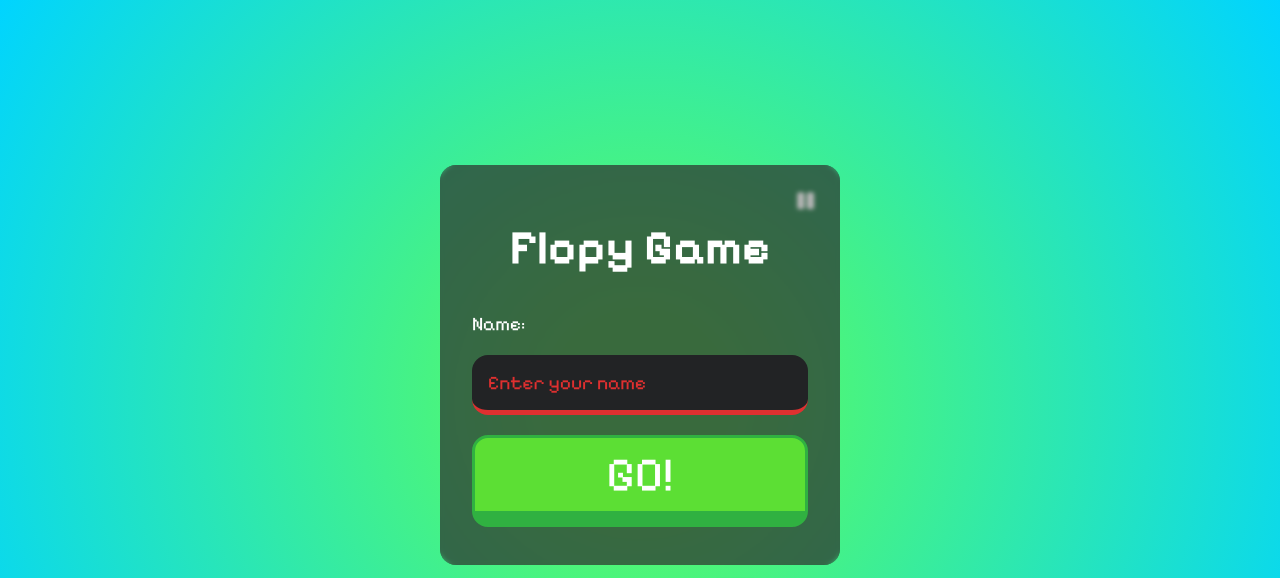
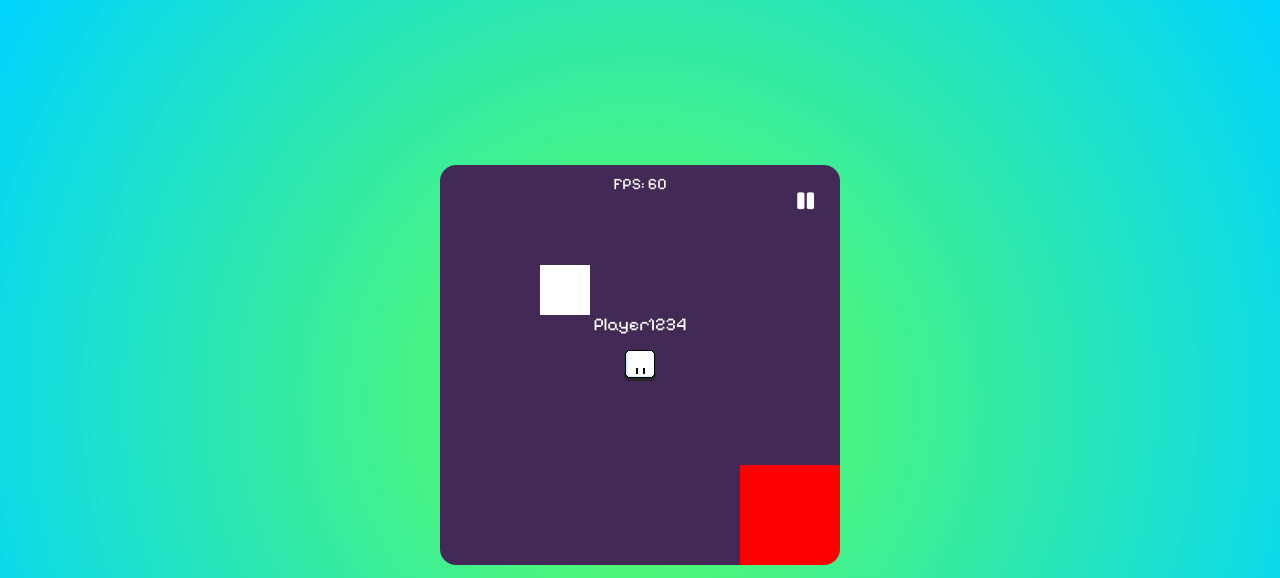
Before and after one commit to UCC-LabCompu2/proyecto2024-fabiani, a website with bundled scripts: page index.html in a window 1280 px wide. Both pictures are taken after a click on the button "GO!". Shown: the top 578 px of the page. Built offline with nearby package versions, Linux system fonts and the light colour scheme.

Commit message:
Viewport and camera

```diff
--- a/flopyjs/src/canvas.js
+++ b/flopyjs/src/canvas.js
@@ -1,4 +1,40 @@
 import { Node2D } from './core.js';
+import { Vector2D } from './vector.js';
+
+
+export class Color {
+  constructor(r = 255, g = 255, b = 255, a = 255) {
+    this.r = r;
+    this.g = g;
+    this.b = b;
+    this.a = a;
+  }
+
+  static get white() {
+    return new Color(255, 255, 255, 255);
+  }
+
+  static get black() {
+    return new Color(0, 0, 0, 255);
+  }
+
+  static get red() {
+    return new Color(255, 0, 0, 255);
+  }
+
+  static get green() {
+    return new Color(0, 255, 0, 255);
+  }
+
+  static get blue() {
+    return new Color(0, 0, 255, 255);
+  }
+
+  toString() {
+    return `rgba(${this.r},${this.g},${this.b},${this.a / 255})`;
+  }
+}
+
 
 /**
  * Clase que representa un rectángulo coloreado en el lienzo.
@@ -7,24 +43,20 @@ import { Node2D } from './core.js';
 class ColorRect extends Node2D {
     /**
      * Crea un nuevo rectángulo coloreado.
-     * @param {string} color - El color del rectángulo en formato CSS.
-     * @param {number} x - La coordenada x de la posición del rectángulo.
-     * @param {number} y - La coordenada y de la posición del rectángulo.
-     * @param {number} width - El ancho del rectángulo.
-     * @param {number} height - La altura del rectángulo.
-     */
-    constructor(color, x, y, width, height) {
+     * @param {Color} color - El color
+     * @param {Vector2D} size - Tamaño del rectangulo
+    */
+    constructor(color, size) {
         super();
-        this.size = new Vec(width, height);
+        this.size = size;
         this.color = color;
     }
-
     /**
      * Dibuja el rectángulo coloreado en el lienzo.
      * @param {CanvasRenderingContext2D} ctx - El contexto de renderizado 2D del lienzo.
      */
-    _draw(ctx) {
-        ctx.fillStyle = this.color;
+    render(ctx) {
+        ctx.fillStyle = this.color.toString();
         ctx.fillRect(this.position.x, this.position.y, this.size.x, this.size.y);
     }
 }
@@ -78,14 +110,10 @@ class Sprite extends Texture {
      * @param {CanvasRenderingContext2D} ctx - El contexto de renderizado 2D del lienzo.
      */
     _draw(ctx) {
-        ctx.save();
-        ctx.translate(this.position.x + this.width / 2, this.position.y + this.height / 2); // Trasladar al centro del sprite
-        ctx.rotate(this.rotation); // Rotar el contexto
-        ctx.scale(this.scale.x, this.scale.y); // Escalar el contexto
-        ctx.drawImage(this.image, -this.width * this.anchor.x, -this.height * this.anchor.y, this.width, this.height); // Dibujar la imagen
-        ctx.restore(); // Restaurar el contexto a su estado original
+      ctx.drawImage(this.image, -this.width * this.anchor.x, -this.height * this.anchor.y, this.width, this.height); // Dibujar la imagen
     }
 }
 
+
 // Exporta las clases
 export { ColorRect, Texture, Sprite };
--- a/flopyjs/src/core.js
+++ b/flopyjs/src/core.js
@@ -1,4 +1,6 @@
 import { Vector2D } from "./vector.js";
+
+let ok = ()=> console.log("ok");
 
 /**
  * Clase base para objetos
@@ -9,9 +11,9 @@ export class Object {
      */
     constructor() {
         this.name = "";
-        this.childs = [];
+        this.children = [];
         this.childCount = 0;
-        this.parent = null;
+        this.parent = null; // Hasta que se añada al arbol con addChild
     }
 
     /**
@@ -20,16 +22,19 @@ export class Object {
      * @returns {Object} El hijo correspondiente al índice especificado.
      */
     getChild(index) {
-        return this.childs[index];
+        return this.children[index];
     }
 
+    moveChild(from, to) {
+        this.children.splice(to, 0, this.children[from]);
+    }
     /**
      * Obtiene un hijo por su nombre.
      * @param {string} name - El nombre del hijo.
      * @returns {Object} El hijo correspondiente al nombre especificado.
      */
     getChildByName(name) {
-        return this.childs[name];
+        return this.children[name];
     }
 
     /**
@@ -45,7 +50,7 @@ export class Object {
      * @returns {Object[]} Un array con todos los hijos.
      */
     getChildren() {
-        return this.childs;
+        return this.children;
     }
 
     /**
@@ -68,8 +73,8 @@ export class Object {
      * Agrega un hijo.
      * @param {Object} child - El hijo a agregar.
      */
-    appendChild(child) {
-        this.childs[this.childCount] = child;
+    addChild(child) {
+        this.children[this.childCount] = child;
         child.setParent(this);
         this.childCount++;
     }
@@ -79,7 +84,7 @@ export class Object {
      * @param {number} index - El índice del hijo a eliminar.
      */
     removeChild(index) {
-        delete this.childs[index];
+        delete this.children[index];
         child.setParent(null);
         this.childCount--;
     }
@@ -90,7 +95,7 @@ export class Object {
      */
     removeChildByName(name) {
         let child = this.getChildByName(name);
-        delete this.childs[name];
+        delete this.children[name];
         child.setParent(null);
         this.childCount--;
     }
@@ -124,7 +129,7 @@ export class Object {
      * @param {Object[]} nodes - Un array para almacenar los nodos encontrados.
      */
     _findNodes(className, nodes) {
-        this.childs.forEach(node => {
+        this.children.forEach(node => {
             if (node instanceof className) {
                 nodes.push(node);
             }
@@ -133,120 +138,162 @@ export class Object {
     }
 }
 
-/**
- * Clase base para nodos renderizables
- */
 export class Node2D extends Object {
-    /**
-     * Crea un nuevo nodo 2D.
-     */
     constructor() {
         super();
         this.position = Vector2D.ZERO;
-        this.globalPosition = Vector2D.ZERO;
         this.rotation = 0; // Rotación en radianes
         this.scale = Vector2D.ONE;
-        this.anchor = Vector2D.ONE;
-        this.processMode = 1; // despausa
+        this.anchor = new Vector2D(0.5, 0.5); // Centro del nodo
+
+        this.paused = true; // Despausado inicialmente
         this.visible = true;
+
         this._init();
     }
 
-    /**
-     * Establece la posición del nodo.
-     * @param {number} x - La coordenada x de la posición.
-     * @param {number} y - La coordenada y de la posición.
-     */
-    setPosition(x, y) {
-        this.position = new Vector2D(x, y);
-        this.childs.forEach(child => {
-            child.globalPosition = child.position.add(this.globalPosition);
-        });
-    }
-
-    /**
-     * Inicializa el nodo.
-     */
     _init() {
-        this.processMode = 1;
-        this.childs.forEach(child => {
+        this.paused = false;
+        this.children.forEach(child => {
             child._init();
         });
     }
 
-    /**
-     * Procesa el nodo.
-     * @param {number} delta - El delta de tiempo desde el último fotograma.
-     */
-    _process(delta) {
-        if (this.processMode == 0) return;
-        this.childs.forEach(child => {
-            child._process(delta);
-        });
+    update(delta) {
+        if (this.paused) return;
+        this.children.forEach(child => child.update(delta));
     }
 
-    /**
-     * Dibuja el nodo.
-     * @param {CanvasRenderingContext2D} ctx - El contexto de renderizado 2D del lienzo.
-     */
     _draw(ctx) {
+        return
+    }
+
+    render(ctx) {
         if (!this.visible) return;
         ctx.save();
         ctx.translate(this.position.x, this.position.y);
+        ctx.rotate(this.rotation);
+        ctx.scale(this.scale.x, this.scale.y);
 
-        this.childs.forEach(child => {
-            child._draw(ctx);
+        this._draw(ctx) // Se dibuja a si mismo el Nodo2D
+        // Este metodo lo pueden heredar los renderizables
+
+        // Renderizar hijos
+        this.children.forEach(child => {
+            child.render(ctx);
         });
+
+        ctx.restore();
+    }
+
+    getGlobalPosition() {
+        let position = this.position.clone();
+        let node = this;
+        while (node.parent) {
+            node = node.parent;
+            position = position.add(node.position);
+        }
+        return position;
+    }
+}
+
+
+export class Viewport extends Node2D {
+    constructor() {
+        super();
+        this.size = new Vector2D(400, 400);
+        this.camera = null;
+    }
+
+    setCamera(camera) {
+        this.camera = camera;
+    }
+
+    _draw(ctx) {
+        ctx.fillStyle = "#432956";
+        ctx.fillRect(this.position.x, this.position.y, this.size.x, this.size.y);
+    }
+
+    render(ctx) {
+        if (this.camera) {
+            ctx.save();
+            // Camara
+            const offset = this.camera.getGlobalPosition();
+            ctx.translate(-offset.x + this.size.x / 2, -offset.y + this.size.y / 2);
+            super.render(ctx);
+            ctx.restore();
+        } else {
+            super.render(ctx);
+        }
+    }
+}
+
+
+export class Camera extends Node2D {
+    constructor() {
+        super();
+        this.zoom = 1;
+    }
+
+    setZoom(zoom) {
+        this.zoom = zoom;
+    }
+
+    render(ctx) {
+        ctx.save();
+        ctx.scale(this.zoom, this.zoom);
+        super.render(ctx);
         ctx.restore();
     }
 }
 
-/**
- * Clase que representa el viewport (canva)
- */
-export class Viewport extends Node2D {
-    /**
-     * Crea un nuevo viewport.
-     * @param {HTMLCanvasElement} canvas - El elemento canvas del viewport.
-     */
-    constructor(canvas) {
-        super();
-        this.canvas = canvas;
-        this.ctx = canvas.getContext("2d");
-        this.width = canvas.width;
-        this.height = canvas.height;
-        this.backgroundColor = "white";
+export class Renderer {
+    constructor() {
+        if (!Renderer.instance) {
+            Renderer.instance = this;
+        }
+        return Renderer.instance;
     }
 
-    /**
-     * Establece el color de fondo del viewport.
-     * @param {string} color - El color de fondo.
-     */
-    setBackgroundColor(color) {
-        this.backgroundColor = color;
+    static getInstance() {
+        if (!Renderer.instance) {
+            throw new Error("Renderer not initialized. Call new Renderer() first.");
+        }
+        return Renderer.instance;
     }
 
-    /**
-     * Renderiza el viewport.
-     */
-    _render() {
-        this.ctx.clearRect(0, 0, this.width, this.height);
-        this.ctx.fillStyle = this.backgroundColor;
-        this.ctx.fillRect(0, 0, this.width, this.height);
-        this.childs.forEach(child => {
-            child._draw(this.ctx);
-        });
+    setViewport(viewport) {
+        this.viewport = viewport;
+    }
+
+    setup(canvas) {
+        this.canvas = canvas;
+        this.ctx = this.canvas.getContext('2d');
+    }
+
+    clear() {
+        this.ctx.clearRect(0, 0, this.canvas.width, this.canvas.height);
+    }
+
+    render(sceneTree) {
+        this.clear();
+        if (this.viewport && this.viewport.camera) {
+            this.ctx.save();
+            const camera = this.viewport.camera;
+            const position = camera.getGlobalPosition();
+
+            this.ctx.translate(-position.x + this.canvas.width / 2, -position.y + this.canvas.height / 2);
+        }
+
+        sceneTree.render(this.ctx);
+
+        if (this.viewport && this.viewport.camera) {
+            this.ctx.restore();
+        }
     }
 }
 
-/**
- * Crea el árbol de escena.
- * @param {HTMLCanvasElement} canvas - El elemento canvas del viewport.
- * @returns {SceneTree} El árbol de escena.
- */
-export function createGame(canvas) {
-    return new SceneTree(canvas);
-}
+
 
 /**
  * Clase que representa el árbol de escena que manejara el bucle principal
@@ -257,12 +304,12 @@ export class SceneTree {
      * @param {HTMLCanvasElement} canvas - El elemento canvas del viewport.
      */
     constructor(canvas) {
-        let root = new Viewport(canvas);
-        console.log(this);
-        this.root = root;
+        this.canvas = canvas;
+        this.ctx = this.canvas.getContext('2d');
+        this.root = new Viewport();
         this.lastTime = 0;
-        this.gameLoop = this.gameLoop.bind(this);
         this.fps = 60;
+        this._mainLoop = this._mainLoop.bind(this);
     }
 
     /**
@@ -273,27 +320,45 @@ export class SceneTree {
         this.root.findNodes(className);
     }
 
+    addChild(node) {
+        this.root.addChild(node);
+    }
+
+    removeChild(node) {
+        this.root.removeChild(node);
+    }
+
     /**
      * Ejecuta el bucle de juego.
      */
     run() {
-        requestAnimationFrame(this.gameLoop);
+        requestAnimationFrame(this._mainLoop);
+    }
+
+    update(delta) {
+        this.root.update(delta);
+    }
+
+    render(ctx) {
+        this.ctx.fillStyle = "#242343";
+        this.ctx.fillRect(0, 0, this.canvas.width, this.canvas.height);
+        this.root.render(ctx);
     }
 
     /**
      * Método del bucle de juego.
      * @param {number} timestamp - La marca de tiempo del fotograma actual.
      */
-    gameLoop(timestamp) {
+    _mainLoop(timestamp) {
         let delta = timestamp - this.lastTime;
         this.lastTime = timestamp;
 
         if (delta > 1000 / this.fps) delta = 1000 / this.fps;
 
-        this.root._process(delta);
-        this.root._render();
+        this.update(delta);
+        this.render(this.ctx);
 
-        requestAnimationFrame(this.gameLoop);
+        requestAnimationFrame(this._mainLoop);
     }
 
     /**
@@ -302,11 +367,26 @@ export class SceneTree {
      */
     set pause(value) {
         if (value) {
-            cancelAnimationFrame(this.gameLoop);
-            this.root.processMode = 0;
+            cancelAnimationFrame(this._mainLoop);
+            this.root.paused = true;
         } else {
             this.run();
-            this.root.processMode = 1;
+            this.root.paused = false;
         }
     }
 }
+
+
+
+
+const renderer = new Renderer();
+
+/**
+ * Crea el árbol de escena.
+ * @param {HTMLCanvasElement} canvas - El elemento canvas del viewport.
+ * @returns {SceneTree} El árbol de escena.
+ */
+export function createGame(canvas) {
+    const scene = new SceneTree(canvas);
+    return scene;
+}
--- a/flopyjs/src/ui.js
+++ b/flopyjs/src/ui.js
@@ -34,7 +34,8 @@ class Label extends Node2D {
         this.rectWidth = width;
         this.rectHeight = height;
     }
-    _draw(ctx) {
+
+    render(ctx) {
         ctx.save();
         ctx.fillStyle = this.color;
         ctx.textAlign = "center";
--- a/game.js
+++ b/game.js
@@ -1,26 +1,39 @@
-import { $, Label, createGame, Vector2D } from "./flopyjs/main.js"
-import Player from "./js/player.js"
+import { Color, ColorRect, $, Label, createGame, Vector2D, Camera } from "./flopyjs/main.js";
+import Player from "./js/player.js";
 
 // Inicializando el juego
-let canvas = $('#viewport');
-let game = createGame(canvas.object);
+const screen = $("#screen");
+const game = createGame(screen.object);
+
 
 // Creando el jugador
-let player = new Player();
+const player = new Player();
+const camera = new Camera();
 
-player.position = new Vector2D(200, 200);
+player.position.set(200, 200);
+console.log(player)
+player.addChild(camera);
 
-game.root.setBackgroundColor("#234845");
-game.root.appendChild(player);
+game.root.setCamera(camera)
+game.addChild(player);
 
+// Creando un bloque blanco
+const block = new ColorRect(Color.white, new Vector2D(50, 50));
+block.position.set(100, 100);
+game.addChild(block);
+
+const block2 = new ColorRect(Color.red, new Vector2D(200, 200));
+block2.position.set(300, 300);
+game.addChild(block2);
+game.root.moveChild(2, 0); // lo mueve detras para que se renderice antes
 
 // Detalle de los fps
 let fps = new Label("FPS: 0", "Pixelify Sans", "white", 16, 100, 50, 200, 20);
-game.root.appendChild(fps);
+game.addChild(fps);
 
 window.setInterval(() => {
     fps.text = "FPS: " + game.fps;
-})
+}, 1000);
 
 // Interactividad del menu
 let startButton = $('#start');
@@ -30,13 +43,13 @@ let name = $('#name');
 startButton.on('click', startGame);
 
 function startGame() {
-    if (name.value == "") {
+    if (name.value === "") {
         name.addClass("error");
         return;
     }
 
     game.run();
-    game.pause = false
+    game.pause = false;
     name.removeClass("error");
     menu.hide();
     player.getChild(1).text = name.value;
--- a/index.html
+++ b/index.html
@@ -20,11 +20,11 @@
         <nav class="flex center-x panel expand-all vbox p-2 gap-20" id="menu">
             <h1 id="title">Flopy Game</h1>
             <label for="name">Name: </label>
-            <input type="text" id="name" name="name" placeholder="Enter your name" size="50" maxlength="16">
+            <input type="text" id="name" name="name" placeholder="Enter your name" size="50" maxlength="16" value="Player1234">
             <input type="button" id="start" value="GO!">
         </nav>
         <button class="transparent" id="pause" ><i class="fas fa-pause"></i></button>
-        <canvas class="expand-all" id="viewport" width="400" height="400"></canvas>
+        <canvas class="expand-all" id="screen" width="400" height="400"></canvas>
     </main>
     <div class="flex center">
         <div id="joystick-container">
--- a/js/player.js
+++ b/js/player.js
@@ -1,4 +1,4 @@
-import { Label, Node2D, Vector2D, Sprite, Input } from "../flopyjs/main.js";
+import { Renderer, Color, Label, Node2D, Vector2D, Sprite, Input } from "../flopyjs/main.js";
 import { Joystick } from "./joystick.js"
 
 // Agrega otras teclas como entrada
@@ -21,6 +21,7 @@ Input.setKeyMap(CONFIG.inputMap);
 class Player extends Node2D  {
     constructor() {
         super();
+        this.position = new Vector2D();
         this.joystick = new Joystick('joystick-container')
         this.speed = 0.5;
         this.playerName = "";
@@ -29,16 +30,18 @@ class Player extends Node2D  {
         let spr = new Sprite("./assets/sprites/player.png");
         spr.name = "spr";
         spr.anchor.set(0.5, 0.5);
-        this.appendChild(spr)
+        this.addChild(spr)
+        this.spr = spr;
         let nameLabel = new Label(this.playerName, "Pixelify Sans", "white", 18);
         nameLabel.anchor.set(0.5, 0.5);
         nameLabel.name = "nameLabel";
-        nameLabel.posX = 15
-        nameLabel.posY = -10
-        this.appendChild(nameLabel)
+        nameLabel.posX = 0;
+        nameLabel.posY = -40;
+        this.addChild(nameLabel);
+        this.nameLabel = nameLabel;
     }
 
-    _process(delta) {
+    update(delta) {
         // Movimiento del jugador
         this.velocity.x = Input.isPressed('right') - Input.isPressed('left');
         this.velocity.y = Input.isPressed('down') - Input.isPressed('up');
@@ -51,9 +54,12 @@ class Player extends Node2D  {
 
 
         this.velocity.mult(this.speed * delta);
-        if (!this.velocity.isEquals(0, 0)) this.getChild(0).rotation = this.velocity.angle() + Math.PI * (3 / 2);
+        if (!this.velocity.isEquals(0, 0)) {
+            this.spr.rotation = this.velocity.angle() + Math.PI * (3 / 2);
+        }
         this.move(this.velocity);
-        this.position.clamp(0, 0, this.getRoot().width - this.getChild(0).width, this.getRoot().height - this.getChild(0).height);
+        // Evita que se salga de los bordes del Viewport.size
+        this.position.clamp(0, 0, this.getRoot().size.x, this.getRoot().size.y);
     }
 
     input_move(vel) {
--- a/package.json
+++ b/package.json
@@ -15,5 +15,10 @@
   "devDependencies": {
     "webpack": "^5.91.0",
     "webpack-cli": "^5.1.4"
+  },
+  "dependencies": {
+    "purgecss": "^6.0.0",
+    "uglify-js": "^3.18.0",
+    "uglifyjs": "^2.4.11"
   }
 }
```
Also changed, not shown: flopyjs/main.js (+7 -7 lines), scripts/minificator.js (added, +10 -0 lines), 2 other files.
